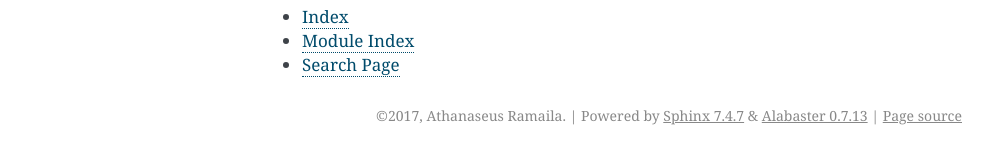
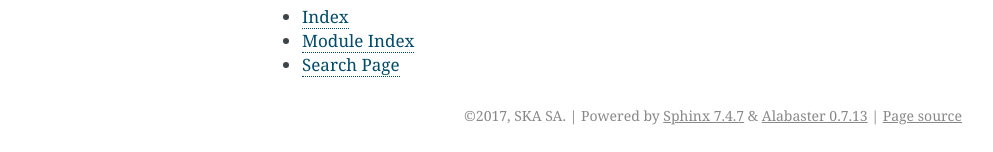
Before and after one commit to ska-sa/tango-simlib, a Sphinx documentation site: the page built from doc/index.rst, in a window 1280 px wide. Shown: the part 1117-1269 px from the top of the page, without its empty margins (148-1141 px from the left). Built offline with Sphinx 7.4.7, drawn with Linux system fonts in a browser that asks for light colours; pages that are not in the unit, such as notebooks, are missing from menus.

Commit message:
Adding copyright

```diff
--- a/doc/conf.py
+++ b/doc/conf.py
@@ -54,8 +54,8 @@ master_doc = 'index'
 
 # General information about the project.
 project = u'tango-simlib'
-copyright = u'2017, Athanaseus Ramaila'
-author = u'SKA SA \ncam@ska.ac.za'
+copyright = u'2017, SKA SA'
+author = u'cam@ska.ac.za'
 
 # The version info for the project you're documenting, acts as replacement for
 # |version| and |release|, also used in various other places throughout the
@@ -135,7 +135,7 @@ latex_elements = {
 #  author, documentclass [howto, manual, or own class]).
 latex_documents = [
     (master_doc, 'tango-simlib.tex', u'tango-simlib Documentation',
-     u'Athanaseus Ramaila', 'manual'),
+     u'SKA SA \nControl And Monitoring Team', 'manual'),
 ]
 
 
```
